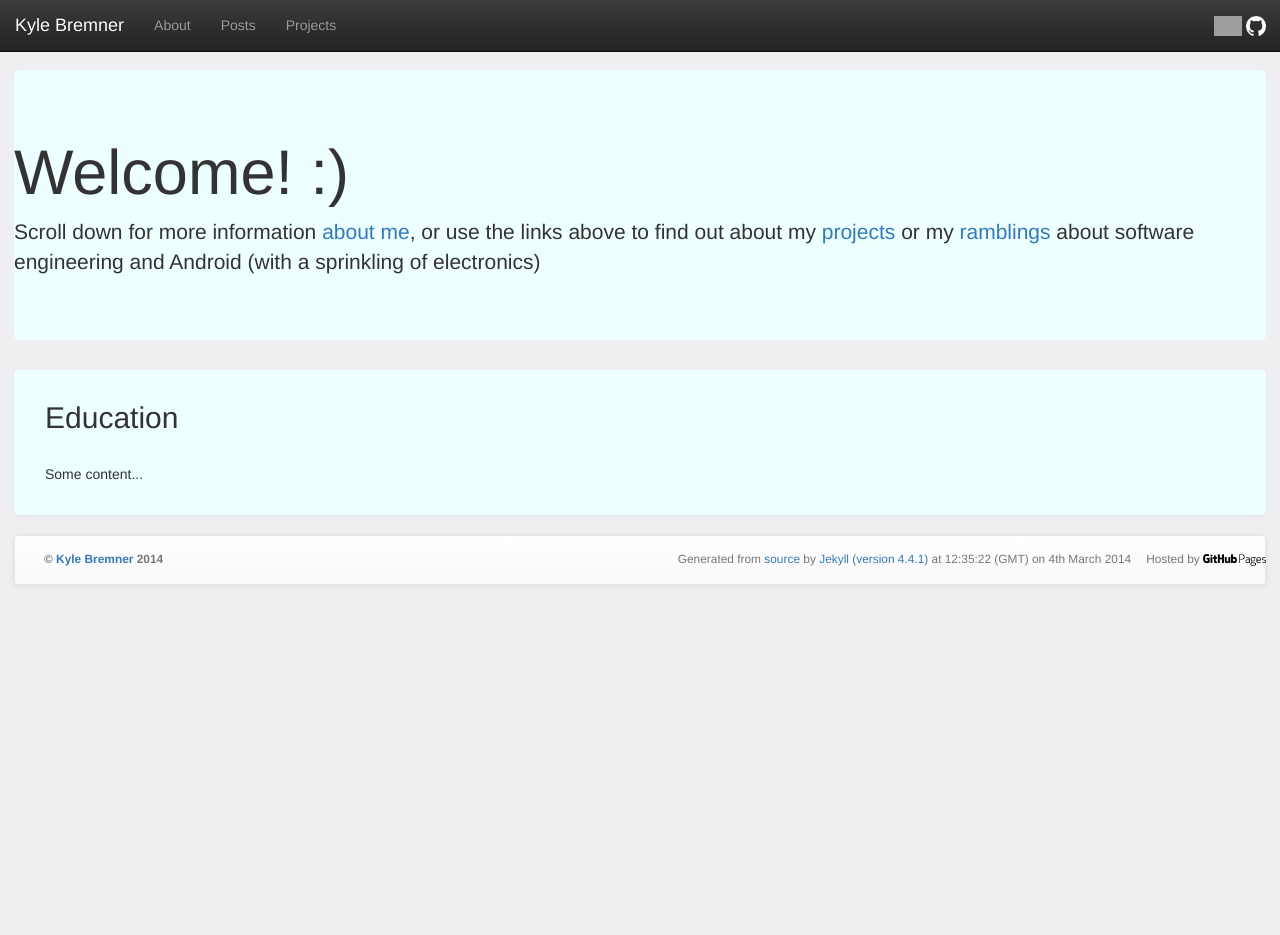
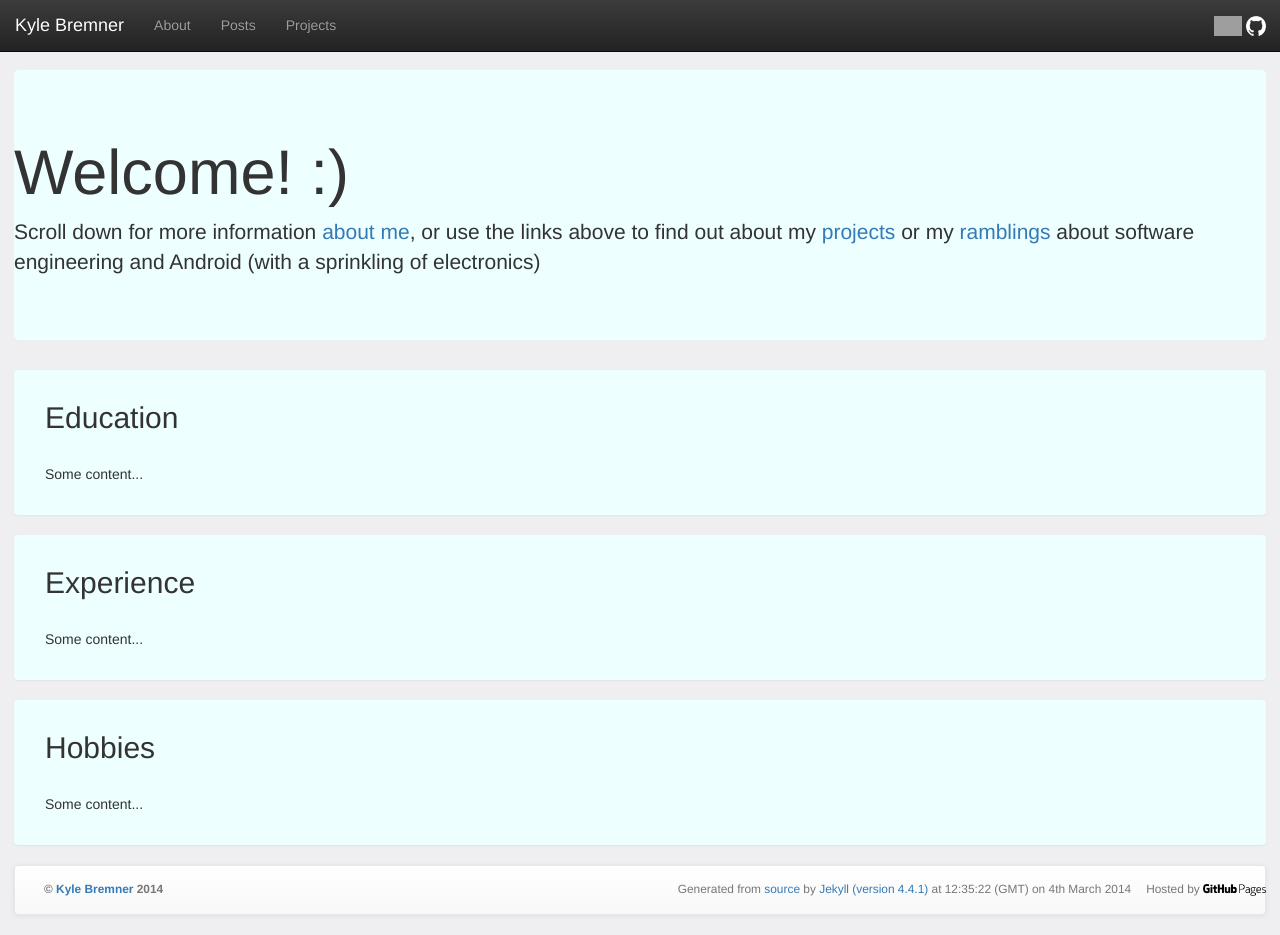
Before and after one commit to kbremner/kbremner.github.io, a Jekyll site: the page built from index.html, in a window 1280 px wide and 935 px high. Built offline with Jekyll 4.4.1, drawn with Linux system fonts in a browser that asks for light colours; nearby versions of some CDN libraries; Markdown is read by kramdown in place of the engine named in the settings; a script that is not in the unit is left out; grey boxes are pictures that could not be loaded.

Commit message:
Updated index.html

```diff
--- a/index.html
+++ b/index.html
@@ -12,3 +12,13 @@ published: true
   <h2 class="about-section-title">Education</h2>
   <p class="about-section-content">Some content...</p>
 </div>
+
+<div id="about" class="panel about-section">
+  <h2 class="about-section-title">Experience</h2>
+  <p class="about-section-content">Some content...</p>
+</div>
+
+<div id="about" class="panel about-section">
+  <h2 class="about-section-title">Hobbies</h2>
+  <p class="about-section-content">Some content...</p>
+</div>
```
